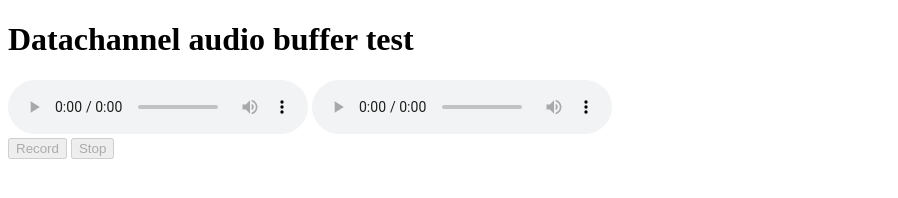
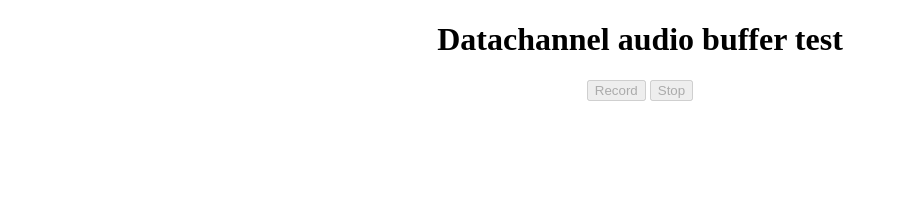
Before and after one commit to hungqt/webrtc-sandbox, a website: page PeerAudio/index.html in a window 1280 px wide. Shown: the whole page, without its empty margins (0-898 px from the left). Drawn offline with nearby package versions, Linux system fonts and the light colour scheme; no server answers.

Commit message:
Init wack css, ugly af

```diff
--- a/PeerAudio/index.html
+++ b/PeerAudio/index.html
@@ -3,16 +3,17 @@
 
 <head>
   <title>WebRTC Audio</title>
+  <link href="styles/main.css" rel="stylesheet" type="text/css">
 </head>
 
 <body>
-
+  <div id="container">
     <h1> Datachannel audio buffer test </h1>
 
-  <div id="audio">
+    <!-- <div id="audio">
       <audio id="localAudio" controls autoplay></audio>
       <audio id="remoteAudio" controls autoplay></audio>
-  </div>
+    </div> -->
 
     <div id="buttons">
       <button id="recordBtn" disabled> Record </button>
@@ -22,6 +23,7 @@
     <section class="local-clips">
 
     </section>
+  </div>
 
   <script src="/socket.io/socket.io.js"></script>
   <script src="https://webrtc.github.io/adapter/adapter-latest.js"></script>
--- a/PeerAudio/index.js
+++ b/PeerAudio/index.js
@@ -18,6 +18,8 @@ app.get('/', function(req, res) {
 });
 
 app.use('/js', express.static(path.join(__dirname, '/js')));
+app.use('/styles', express.static(path.join(__dirname, '/styles')));
+
 
 io.sockets.on('connection', function(socket) {
   connections.push(socket);
--- a/PeerAudio/js/main.js
+++ b/PeerAudio/js/main.js
@@ -131,6 +131,7 @@ function gotStream(stream) {
     var blob = new Blob(chunks, { 'type' : 'audio/ogg; codecs=opus' });
     saveAudioClip(blob);
     console.log(blob);
+    chunks = [];
   }
 
   mediaRecorder.ondataavailable = function(e) {
--- /dev/null
+++ b/PeerAudio/styles/main.css
@@ -0,0 +1,17 @@
+html{
+  margin: 0 auto;
+}
+
+body{
+
+}
+
+#container{
+  text-align: center;
+}
+
+.clip{
+  width: 100px
+  background-color: grey;
+  padding: 10px 10px 10px 10px;
+}
```
Lines whose indentation alone changed are shown as unchanged.
